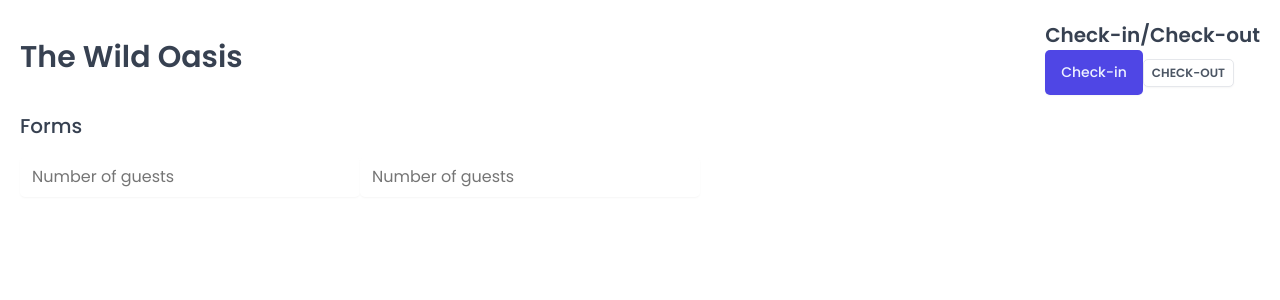
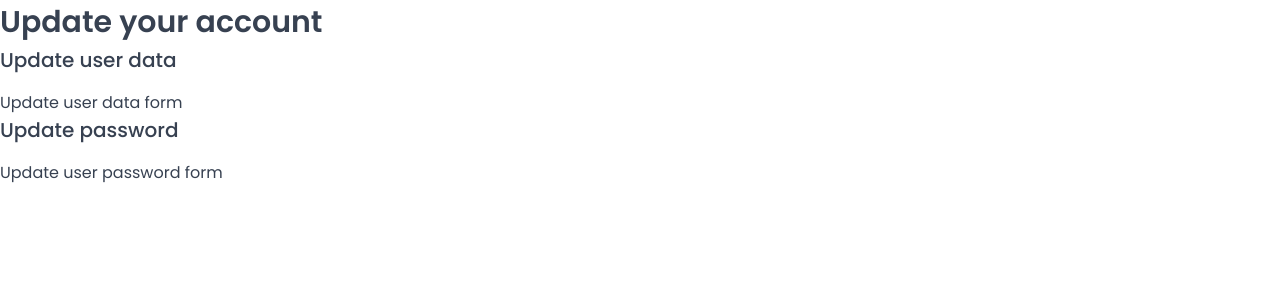
Before and after one commit to kanan88/the-wild-oasis, a React (Vite) app: page /account in a window 1280 px wide. Shown: the top 300 px of the page. Built offline with nearby package versions, Linux system fonts and the light colour scheme; a web font is replaced by a local one.

Commit message:
setting up pages and routes

```diff
--- a/package.json
+++ b/package.json
@@ -12,6 +12,7 @@
   "dependencies": {
     "react": "^18.2.0",
     "react-dom": "^18.2.0",
+    "react-router-dom": "^6.23.1",
     "styled-components": "^6.1.11",
     "vite-plugin-eslint": "^1.8.1"
   },
--- a/src/App.jsx
+++ b/src/App.jsx
@@ -1,41 +1,31 @@
-import styled from 'styled-components';
+import { BrowserRouter, Routes, Route, Navigate } from 'react-router-dom';
 import GlobalStyles from './styles/GlobalStyles';
-import Button from './ui/Button';
-import Input from './ui/Input';
-import Heading from './ui/Heading';
-import Row from './ui/Row';
-
-const StyledApp = styled.main`
-  padding: 20px;
-`;
+import Dashboard from './pages/Dashboard';
+import Bookings from './pages/Bookings';
+import Cabins from './pages/Cabins';
+import Users from './pages/Users';
+import Settings from './pages/Settings';
+import Account from './pages/Account';
+import Login from './pages/Login';
+import PageNotFound from './pages/PageNotFound';
 
 const App = () => {
   return (
     <>
       <GlobalStyles />
-      <StyledApp>
-        <Row>
-          <Row type="horizontal">
-            <Heading as="h1">The Wild Oasis</Heading>
-
-            <div>
-              <Heading as="h2">Check-in/Check-out</Heading>
-              <Button>Check-in</Button>
-              <Button variation="secondary" size="small">
-                Check-out
-              </Button>
-            </div>
-          </Row>
-
-          <Row>
-            <Heading as="h3">Forms</Heading>
-            <form>
-              <Input type="number" placeholder="Number of guests" />
-              <Input type="number" placeholder="Number of guests" />
-            </form>
-          </Row>
-        </Row>
-      </StyledApp>
+      <BrowserRouter>
+        <Routes>
+          <Route index element={<Navigate replace to="dashboard" />} />
+          <Route path="dashboard" element={<Dashboard />} />
+          <Route path="bookings" element={<Bookings />} />
+          <Route path="cabins" element={<Cabins />} />
+          <Route path="users" element={<Users />} />
+          <Route path="settings" element={<Settings />} />
+          <Route path="account" element={<Account />} />
+          <Route path="login" element={<Login />} />
+          <Route path="*" element={<PageNotFound />} />
+        </Routes>
+      </BrowserRouter>
     </>
   );
 };
```
Also changed, not shown: src/pages/Account.jsx (+4 -4 lines), src/pages/Bookings.jsx (+4 -4 lines), src/pages/Cabins.jsx (+4 -4 lines), src/pages/Dashboard.jsx (+4 -4 lines), 1 other file (tests, documents, lock files or other folders).
